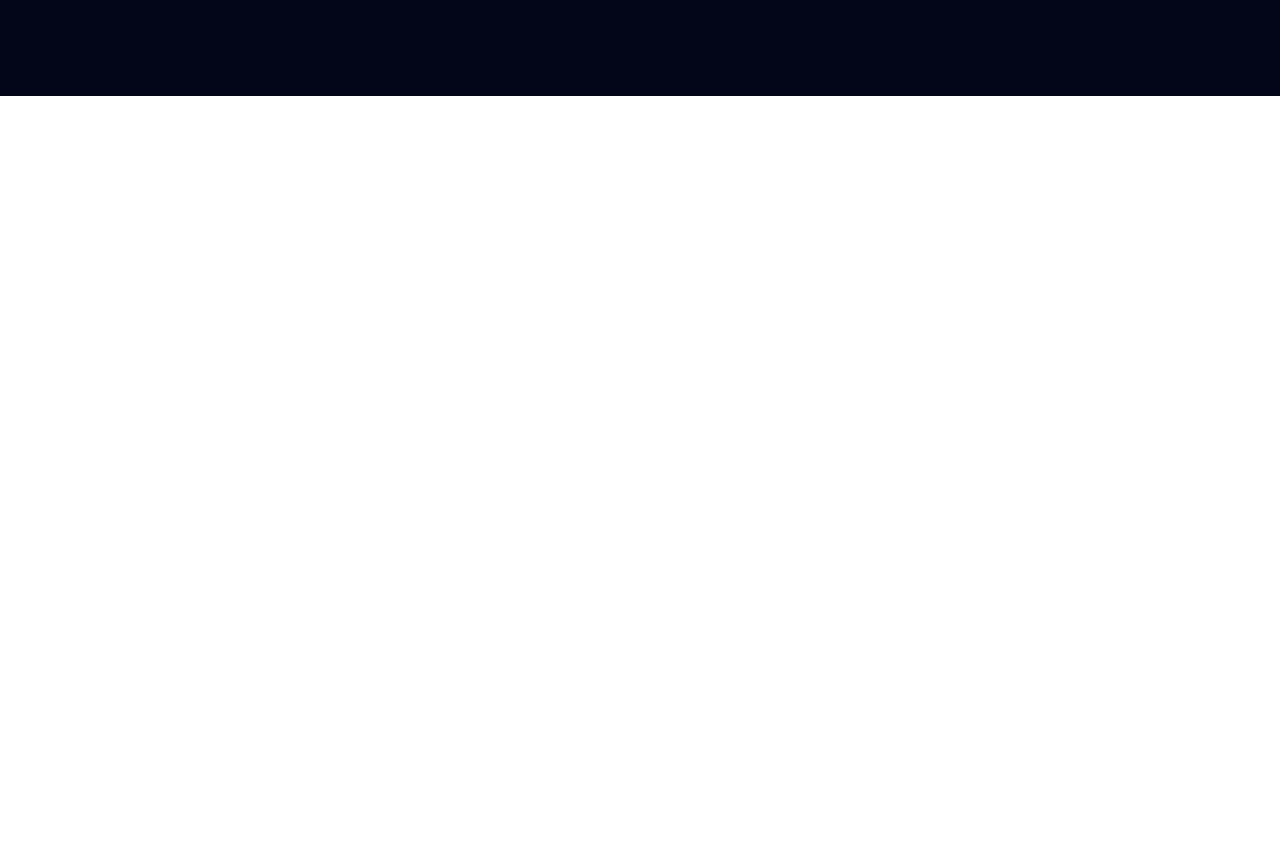
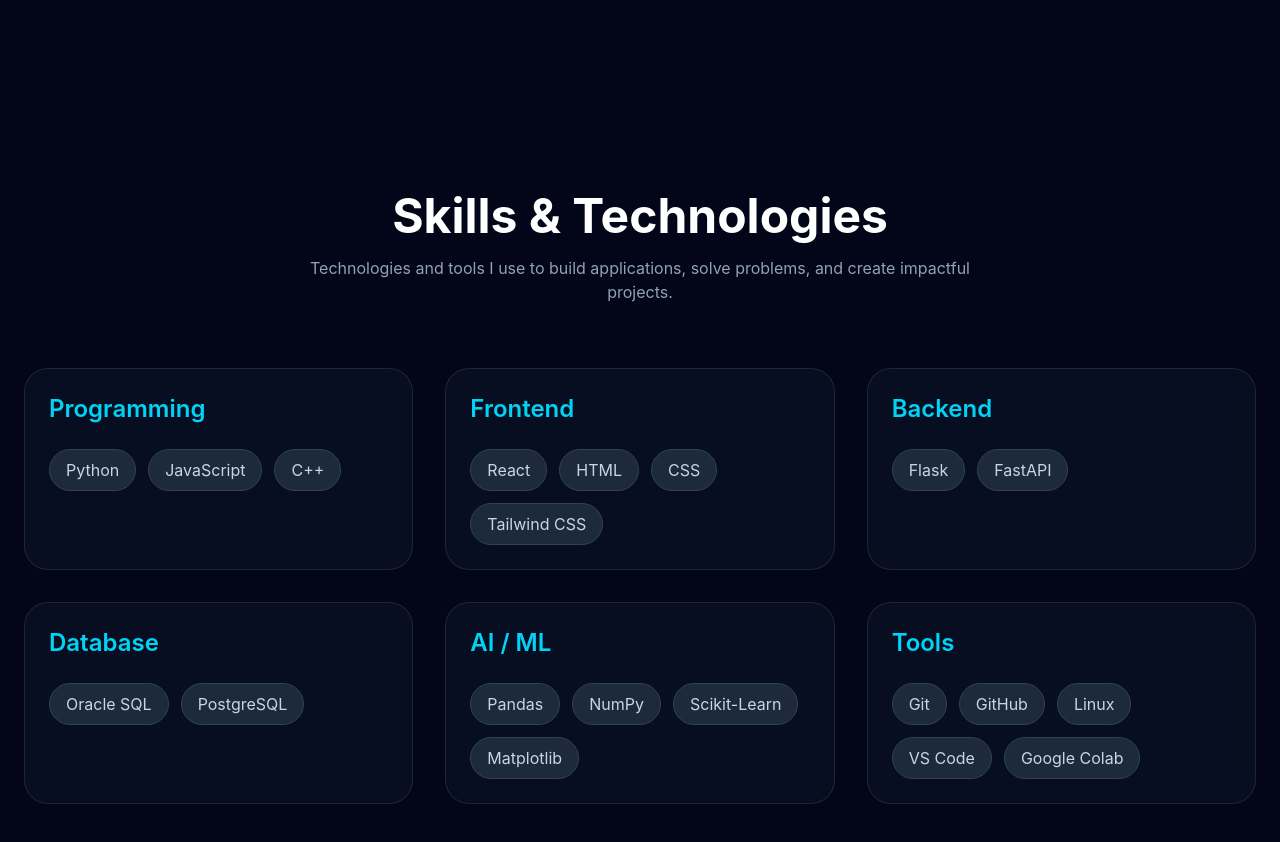
Before and after one commit to Rohan2731/rohan-portfolio, a React app: page / in a window 1280 px wide. Shown: the part 1376-2218 px from the top of the page. Before the commit the page ends 1472 px from the top, so only its background shows below. Built offline with nearby package versions, Linux system fonts and the light colour scheme; the HTML template or start-up script is replaced by a standard one.

Commit message:
Added skills ssection

```diff
--- a/src/App.jsx
+++ b/src/App.jsx
@@ -1,6 +1,7 @@
 import Navbar from "./components/Navbar";
 import Hero from "./components/Hero";
 import About from "./components/About";
+import Skills from "./components/Skills";
 
 function App() {
   return (
@@ -8,6 +9,7 @@
       <Navbar />
       <Hero />
       <About />
+      <Skills />
     </div>
   );
 }
--- a/src/components/Skills.jsx
+++ b/src/components/Skills.jsx
@@ -0,0 +1,117 @@
+import { motion } from "framer-motion";
+
+function Skills() {
+  const skillCategories = [
+    {
+      title: "Programming",
+      skills: ["Python", "JavaScript", "C++"],
+    },
+    {
+      title: "Frontend",
+      skills: ["React", "HTML", "CSS", "Tailwind CSS"],
+    },
+    {
+      title: "Backend",
+      skills: ["Flask", "FastAPI"],
+    },
+    {
+      title: "Database",
+      skills: ["Oracle SQL", "PostgreSQL"],
+    },
+    {
+      title: "AI / ML",
+      skills: ["Pandas", "NumPy", "Scikit-Learn", "Matplotlib"],
+    },
+    {
+      title: "Tools",
+      skills: ["Git", "GitHub", "Linux", "VS Code", "Google Colab"],
+    },
+  ];
+
+  return (
+    <section
+      id="skills"
+      className="py-24 px-6 bg-slate-950 text-white"
+    >
+      <div className="max-w-7xl mx-auto">
+
+        {/* Heading */}
+        <motion.div
+          initial={{ opacity: 0, y: 40 }}
+          whileInView={{ opacity: 1, y: 0 }}
+          transition={{ duration: 0.6 }}
+          viewport={{ once: true }}
+          className="text-center mb-16"
+        >
+          <h2 className="text-4xl md:text-5xl font-bold mb-4">
+            Skills & Technologies
+          </h2>
+
+          <p className="text-slate-400 max-w-2xl mx-auto">
+            Technologies and tools I use to build applications,
+            solve problems, and create impactful projects.
+          </p>
+        </motion.div>
+
+        {/* Skills Grid */}
+        <div className="grid md:grid-cols-2 lg:grid-cols-3 gap-8">
+
+          {skillCategories.map((category, index) => (
+            <motion.div
+              key={index}
+              initial={{ opacity: 0, y: 50 }}
+              whileInView={{ opacity: 1, y: 0 }}
+              transition={{
+                duration: 0.5,
+                delay: index * 0.1,
+              }}
+              viewport={{ once: true }}
+              className="
+                bg-slate-900/50
+                backdrop-blur-md
+                border
+                border-white/10
+                rounded-3xl
+                p-6
+                hover:border-cyan-400/40
+                hover:-translate-y-2
+                transition-all
+                duration-300
+              "
+            >
+              <h3 className="text-2xl font-semibold mb-6 text-cyan-400">
+                {category.title}
+              </h3>
+
+              <div className="flex flex-wrap gap-3">
+                {category.skills.map((skill, i) => (
+                  <span
+                    key={i}
+                    className="
+                      px-4
+                      py-2
+                      rounded-full
+                      bg-slate-800
+                      text-slate-300
+                      border
+                      border-slate-700
+                      hover:border-cyan-400
+                      transition
+                    "
+                  >
+                    {skill}
+                  </span>
+                ))}
+              </div>
+
+            </motion.div>
+          ))}
+
+        </div>
+
+      </div>
+    </section>
+  );
+}
+
+export default Skills;
```
